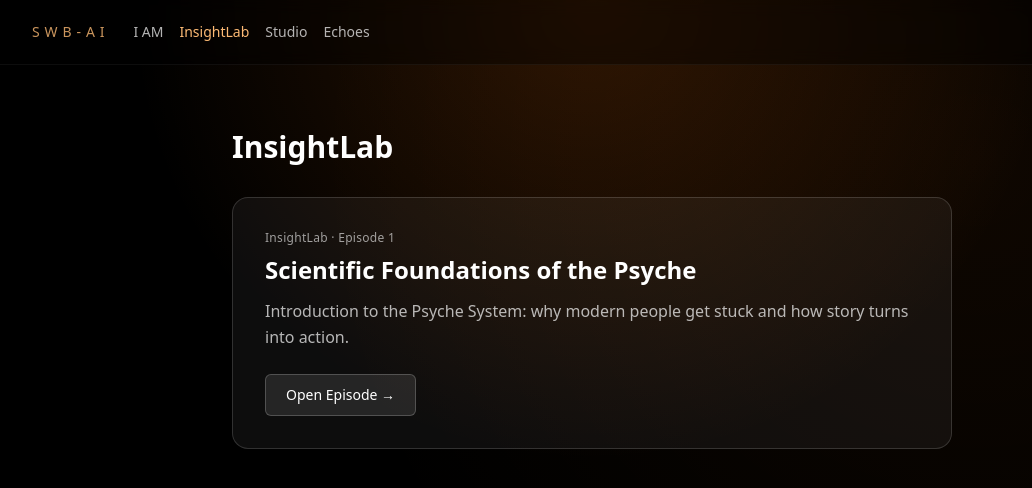
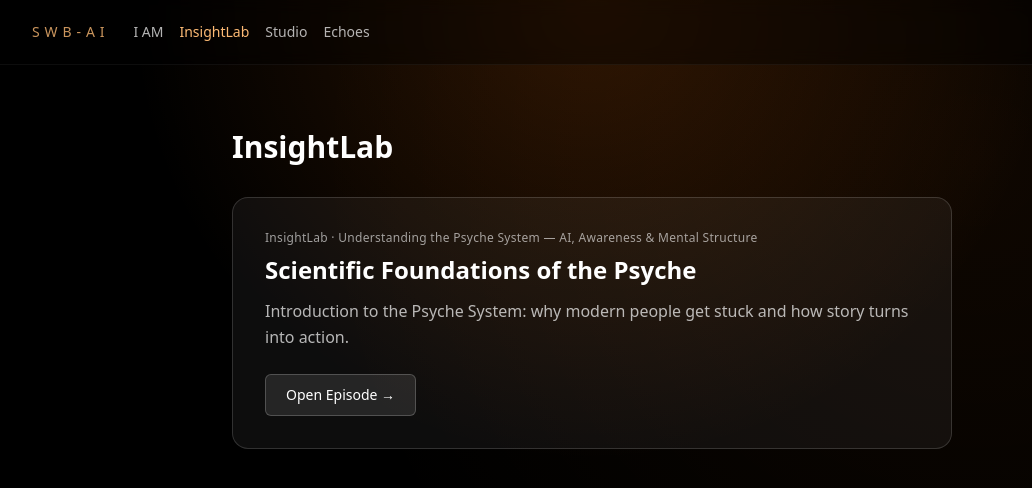
Before and after one commit to ahmetkrk/psyche-management, a Next.js app: page /insightlab in a window 1280 px wide. Shown: the top 488 px of the page, without its empty margins (48-1080 px from the left). Built offline with nearby package versions, Linux system fonts and the light colour scheme; no server answers.

Commit message:
Update page.tsx

```diff
--- a/app/insightlab/page.tsx
+++ b/app/insightlab/page.tsx
@@ -8,7 +8,7 @@ export default function InsightLabPage() {
       {/* Episode 1 card */}
       <section className="border border-white/15 rounded-2xl p-6 md:p-8 bg-white/5">
         <p className="text-xs tracking-wide text-white/60">
-          InsightLab · Episode 1
+          InsightLab · Understanding the Psyche System — AI, Awareness & Mental Structure
         </p>
 
         <h2 className="text-2xl font-semibold mt-2">
```
